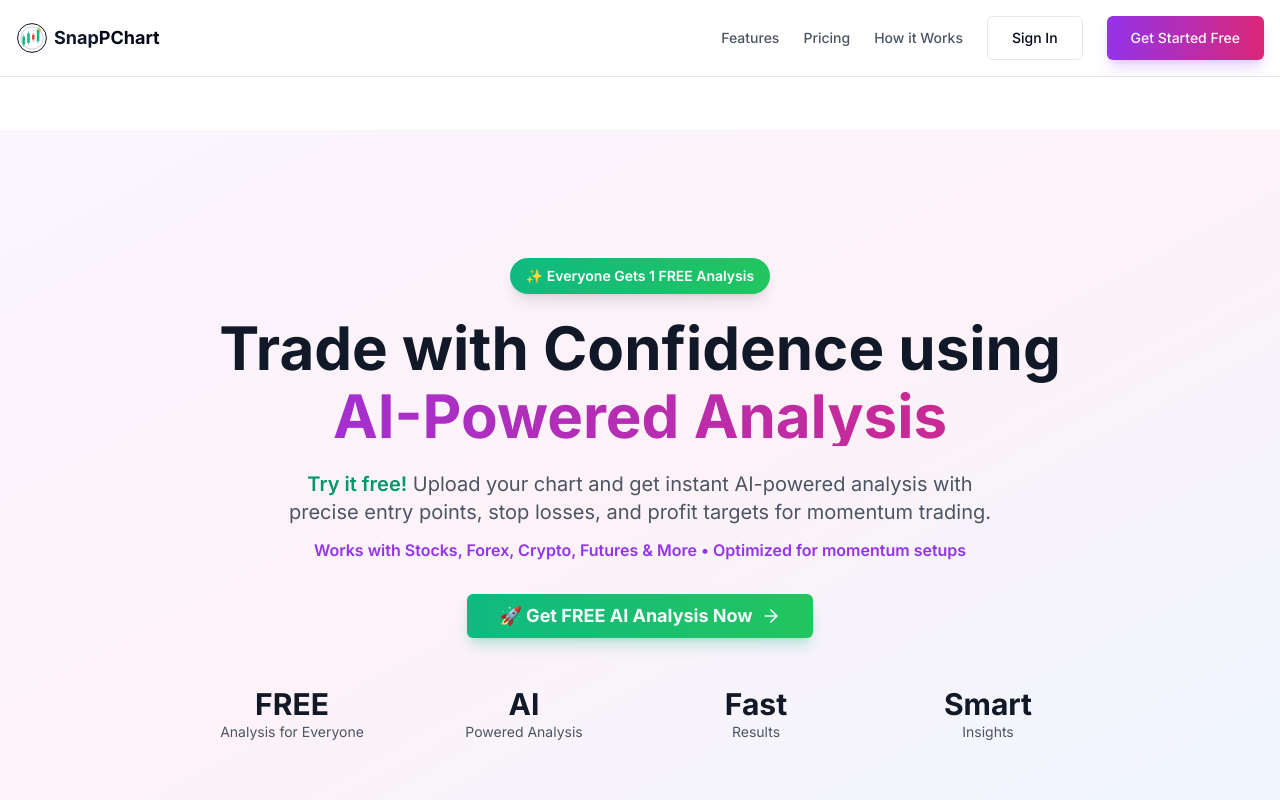
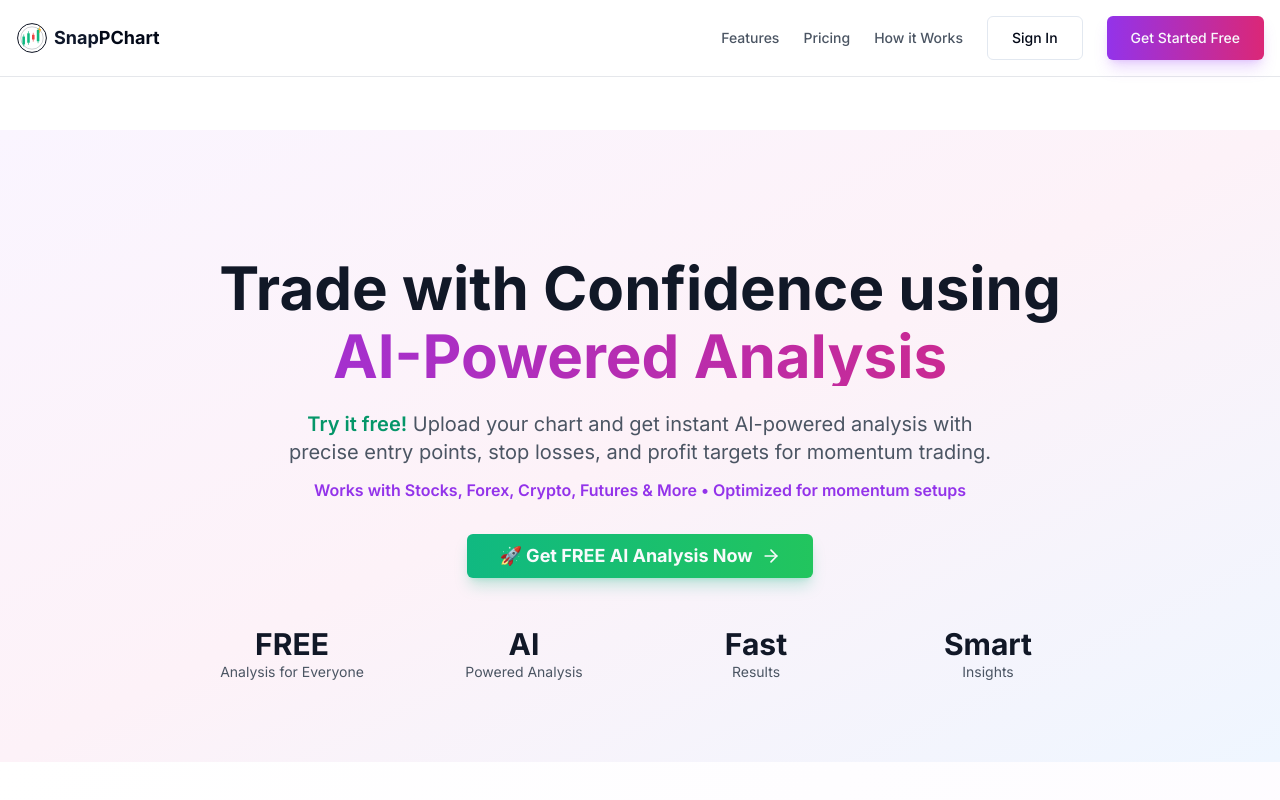
Before and after one commit to bengit96/snapstock, a Next.js app: page / in a window 1280 px wide. Shown: the top 800 px of the page. Built offline with nearby package versions, Linux system fonts and the light colour scheme; no server answers; the database is empty.

Commit message:
refactor: remove promotional badge from hero section to streamline UI

```diff
--- a/components/home/hero-section.tsx
+++ b/components/home/hero-section.tsx
@@ -51,17 +51,6 @@ export function HeroSection({ className }: HeroSectionProps) {
       <div className="absolute inset-0 bg-grid-gray-100/25 dark:bg-grid-gray-700/25 [mask-image:radial-gradient(ellipse_at_center,white,transparent)]" />
 
       <div className="container mx-auto text-center relative">
-        {/* Badge */}
-        {/* Free Badge */}
-        <motion.div
-          initial={{ opacity: 0, scale: 0.8 }}
-          animate={{ opacity: 1, scale: 1 }}
-          transition={{ delay: 0, duration: 0.4 }}
-          className="inline-flex items-center px-4 py-2 rounded-full bg-gradient-to-r from-emerald-500 to-green-500 text-white font-semibold text-sm mb-6 shadow-lg"
-        >
-          ✨ Everyone Gets 1 FREE Analysis
-        </motion.div>
-
         {/* Title */}
         <motion.h1
           initial={{ opacity: 0, y: 20 }}
```
